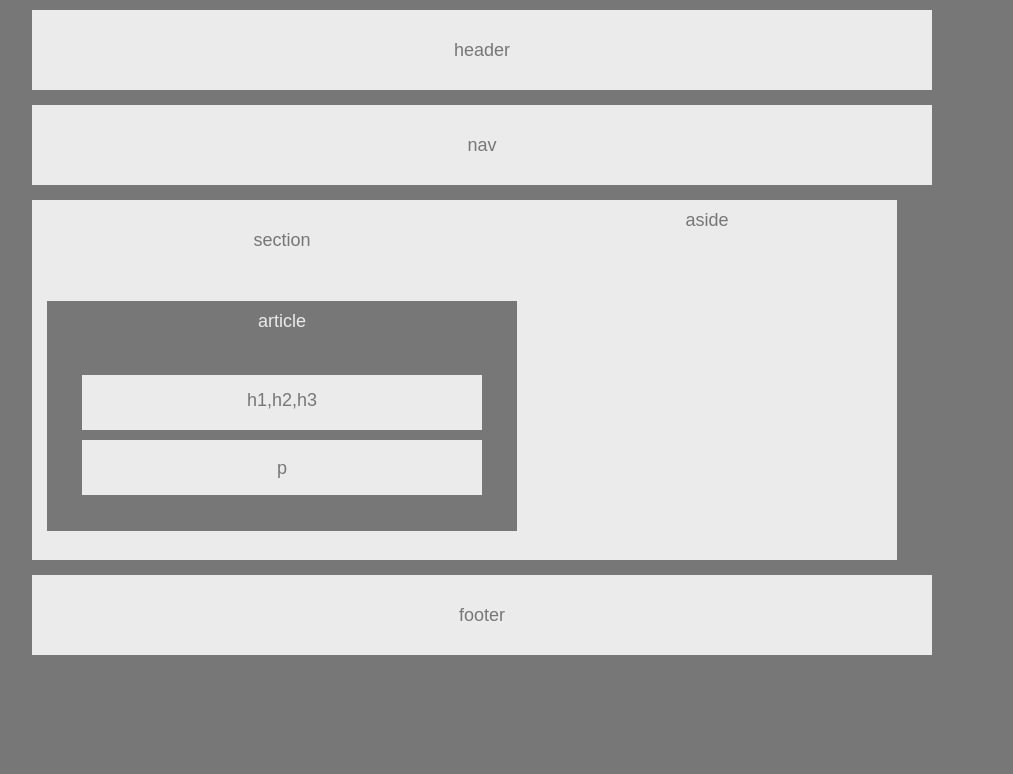
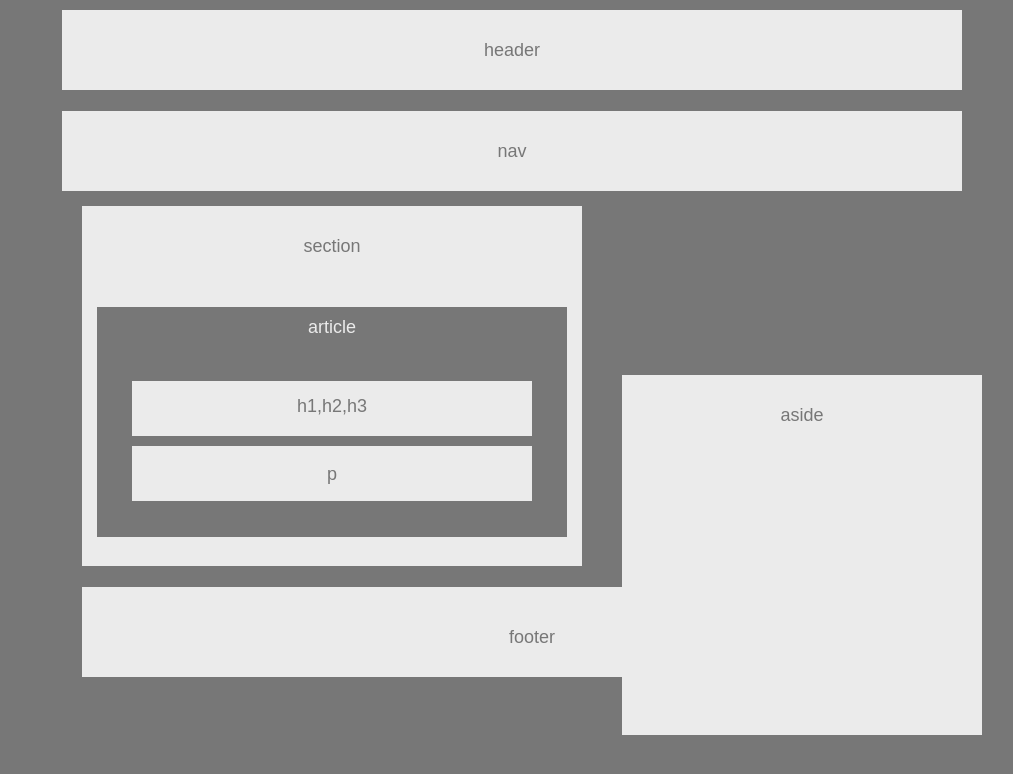
Before and after one commit to saumyad22/wireframe, a plain HTML site: page index.html in a window 1280 px wide. Shown: the whole page, without its empty margins (128-1141 px from the left). Drawn offline with Linux system fonts and the light colour scheme.

Commit message:
made changes

```diff
--- a/style.css
+++ b/style.css
@@ -2,8 +2,9 @@
 
 
 body{
-
-	margin: auto;
+	height:50%
+	width: 70%;
+	margin: 0 auto;
 	background-color: #777;
 	padding: 10px;
 	font-family: 'Arial', 'Helvetica Neue', Helvetica, sans-serif;
@@ -15,10 +16,12 @@ body{
 	width:900px;
 	height:50px;
 	background-color:#ebebeb;
-	margin-left:150px;
+	margin-left:10px;
 	padding-top: 30px;
 	color: #777;
 	text-align: center;
+	margin: auto;
+
 }
 
 nav{
@@ -26,11 +29,12 @@ nav{
 	width:900px;
 	height:50px;
 	background-color:#ebebeb;
-	margin-left:150px;
-	margin-top: 15px;
+	/*margin-left:150px;
+	margin-top: 15px;*/
 	padding-top: 30px;
 	color: #777;
 	text-align: center;
+	margin: auto;
 }
 
 section{
@@ -39,7 +43,7 @@ section{
 	height: 300px;
 	background-color:#ebebeb;
 	margin-top: 15px;
-	margin-left:150px;
+	margin-left:200px;
 	color: #777;
 	text-align: center;
 	padding-top: 30px;
@@ -83,16 +87,16 @@ article{
 }
 
 aside{
-	position: relative;
-	width: 380px;
-	height: 320px;
+	position: absolute;
+	width: 360px;
+	height: 300px;
 	background-color:#ebebeb;
     margin-bottom: 10px;
-	margin-right: 245px;
+	left: 750px;
 	color: #777;
 	float: right;
-	bottom:360px;
-	padding: 10px 0 30px 0;
+	bottom: 55px;
+	padding: 30px 0 30px 0;
 	text-align: center;
 
 }
@@ -101,11 +105,12 @@ footer{
   position: absolute;
   width:900px;
   height:50px;
-  padding-top: 30px;
-  margin-top: 15px;
-  margin-left:150px;
+  padding-top: 40px;
+
+  margin-left:200px;
   background-color:#ebebeb;
   text-align: center;
   color: #777;
 
+
 }
```
Also changed, not shown: index.html (+2 -2 lines).
